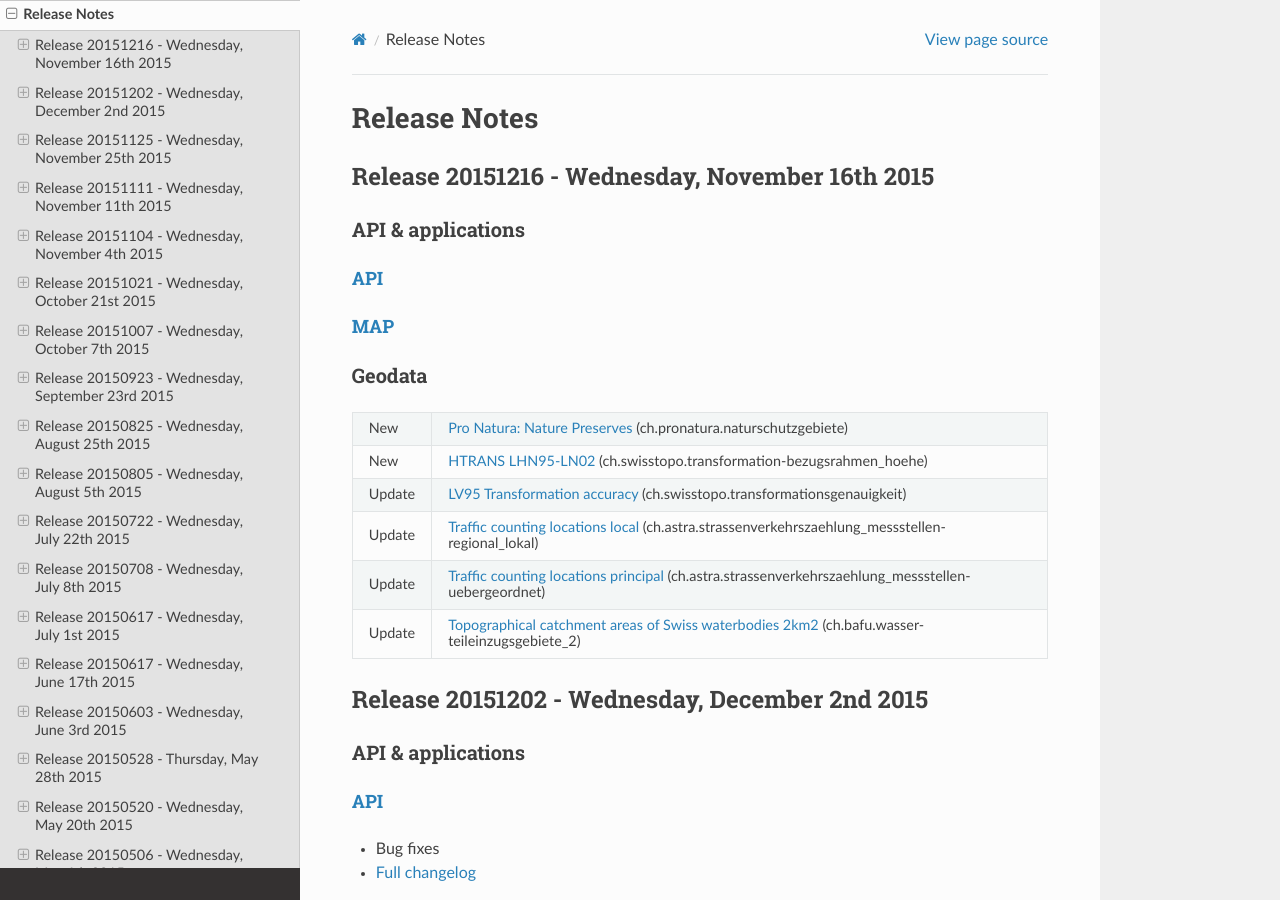
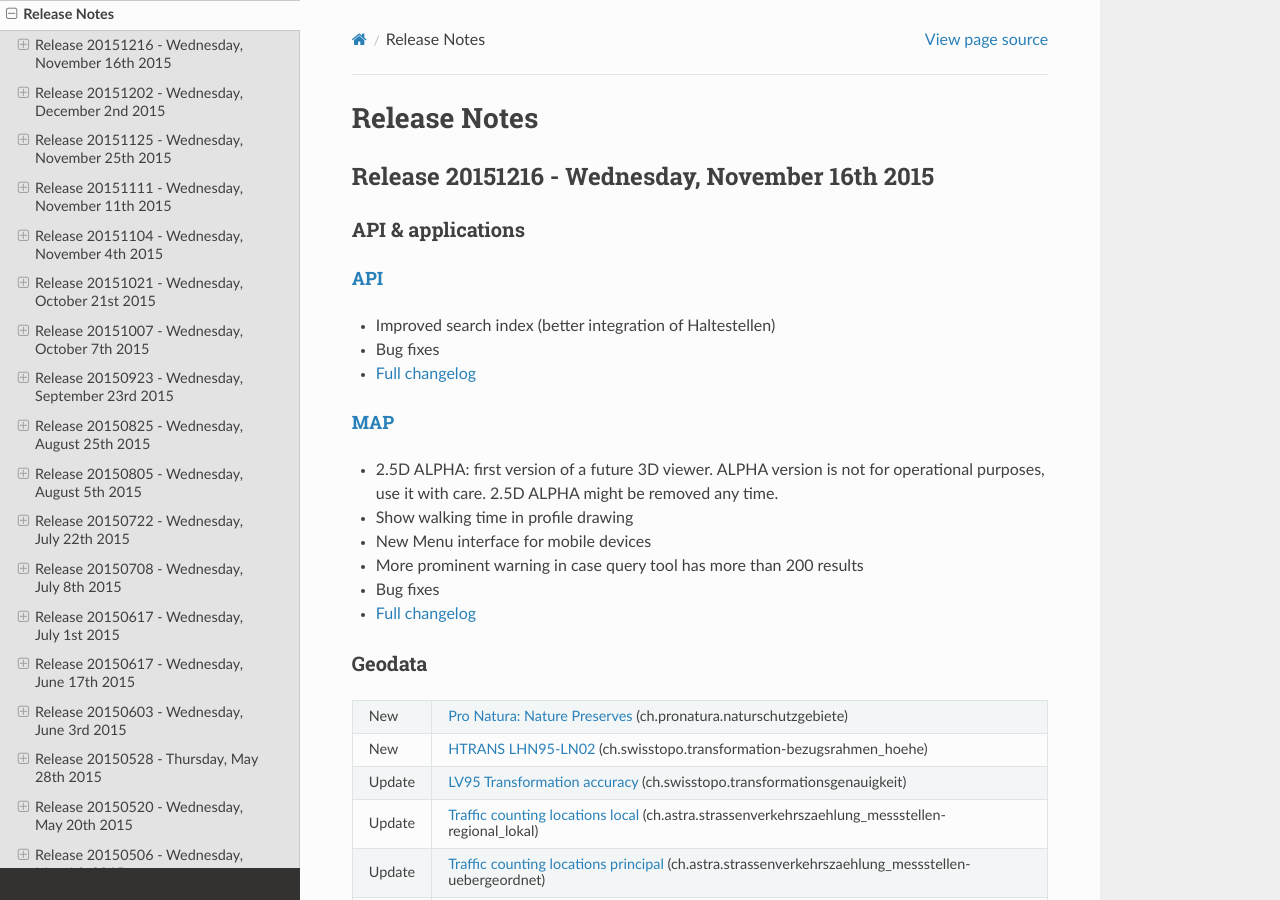
Before and after one commit to swisstopo-test/doc-chsdi3, a Sphinx documentation site: the page built from source/releasenotes/index.rst, in a window 1280 px wide and 900 px high. Built offline with Sphinx 7.4.7 and the Read the Docs theme 2.0.0, drawn with Linux system fonts in a browser that asks for light colours.

Commit message:
Add map/api changes to release notes

```diff
--- a/source/releasenotes/index.rst
+++ b/source/releasenotes/index.rst
@@ -19,9 +19,20 @@ API & applications
 
 `API <//api3.geo.admin.ch>`__
 '''''''''''''''''''''''''''''
-
-`MAP <//map.geo.admin.ch>`__
-'''''''''''''''''''''''''''''
+- Improved search index (better integration of Haltestellen)
+- Bug fixes
+- `Full changelog <https://github.com/geoadmin/mf-chsdi3/compare/r_151202...r_151216>`__
+
+
+`MAP <//map.geo.admin.ch>`__
+'''''''''''''''''''''''''''''
+- 2.5D ALPHA: first version of a future 3D viewer. ALPHA version is not for operational purposes, use it with care. 2.5D ALPHA might be removed any time.
+- Show walking time in profile drawing
+- New Menu interface for mobile devices
+- More prominent warning in case query tool has more than 200 results
+- Bug fixes
+- `Full changelog <https://github.com/geoadmin/mf-geoadmin3/compare/r_151202...r_151216>`__
+
 
 Geodata
 *******
```
